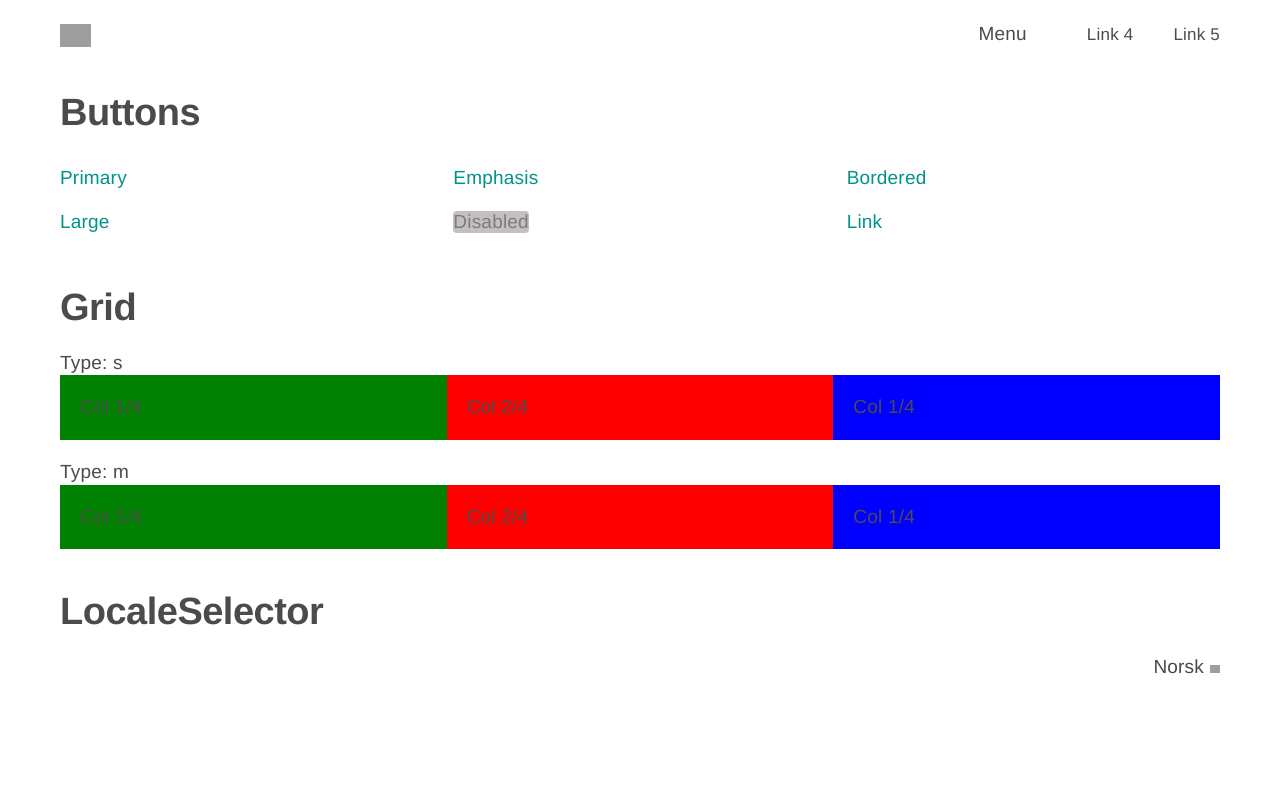
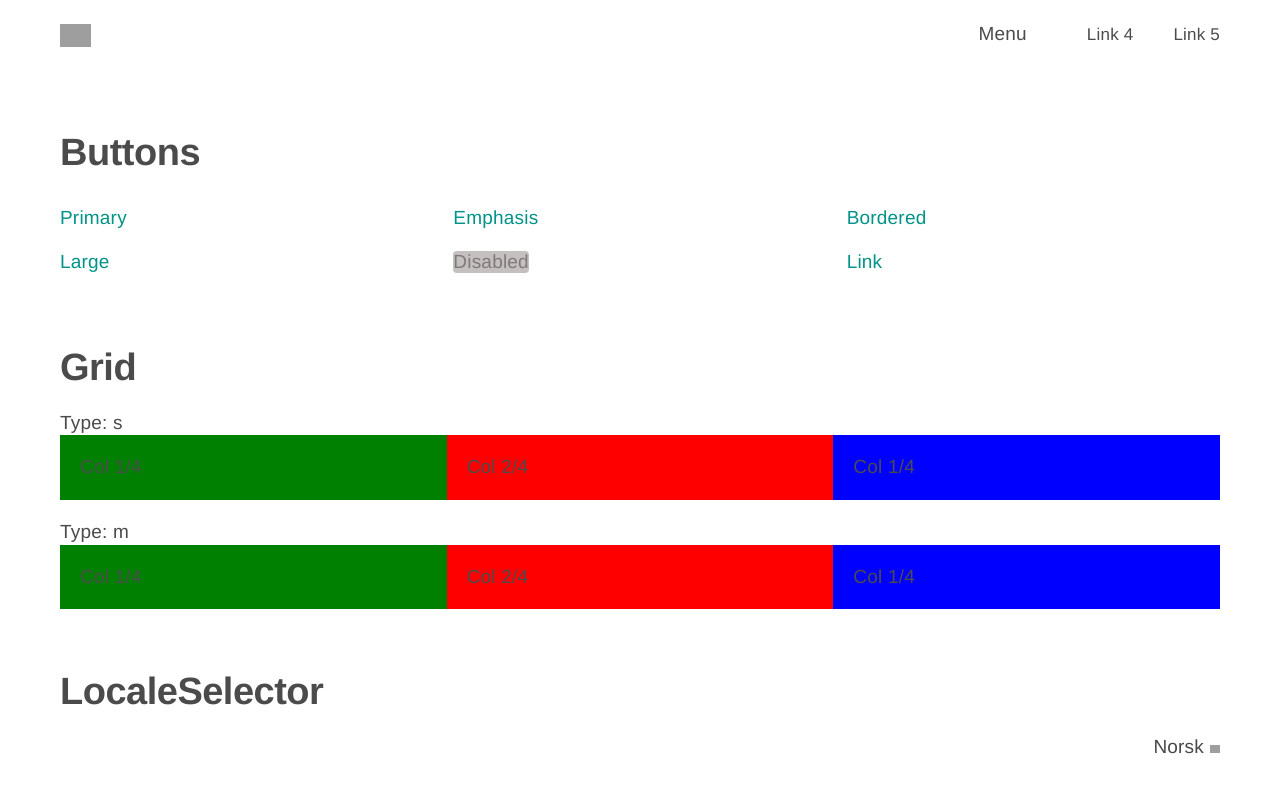
Before and after one commit to bigsackch/ui-components, a Next.js app: page / in a window 1280 px wide. Shown: the top 792 px of the page. Built offline with nearby package versions, Linux system fonts and the light colour scheme; grey boxes are pictures that could not be loaded; a web font is replaced by a local one.

Commit message:
Adjust spacing

```diff
--- a/pages/index.js
+++ b/pages/index.js
@@ -7,11 +7,13 @@ import { LocaleSelectorWithState } from '../src/LocaleSelector';
 import { MainContent } from '../src/MainContent';
 import { SPACING } from '../src/constants';
 
+const XL = 60;
+
 function ButtonsDemo() {
   const { L, S } = SPACING;
 
   return (
-    <div>
+    <div style={{ marginTop: XL }}>
       <h1>Buttons</h1>
       <div style={{ margin: `0 ${S} ${L}`}}>
         <Grid type="m">
@@ -94,7 +96,7 @@ function HeaderDemo() {
 
 function GridDemo() {
   return (
-    <div style={{ marginBottom: SPACING.L }}>
+    <div style={{ marginTop: XL }}>
       <h1>Grid</h1>
       <div className="mod">
         <div>Type: s</div>
@@ -130,7 +132,7 @@ function GridDemo() {
 
 function LocaleSelectorDemo() {
   return (
-    <div style={{ marginBottom: SPACING.L }}>
+    <div style={{ marginTop: XL }}>
       <h1>LocaleSelector</h1>
       <div style={{ position: 'relative', margin: SPACING.M, textAlign: 'right' }}>
       <LocaleSelectorWithState locale='nb' onSelect={locale => console.log(locale)} />
```
